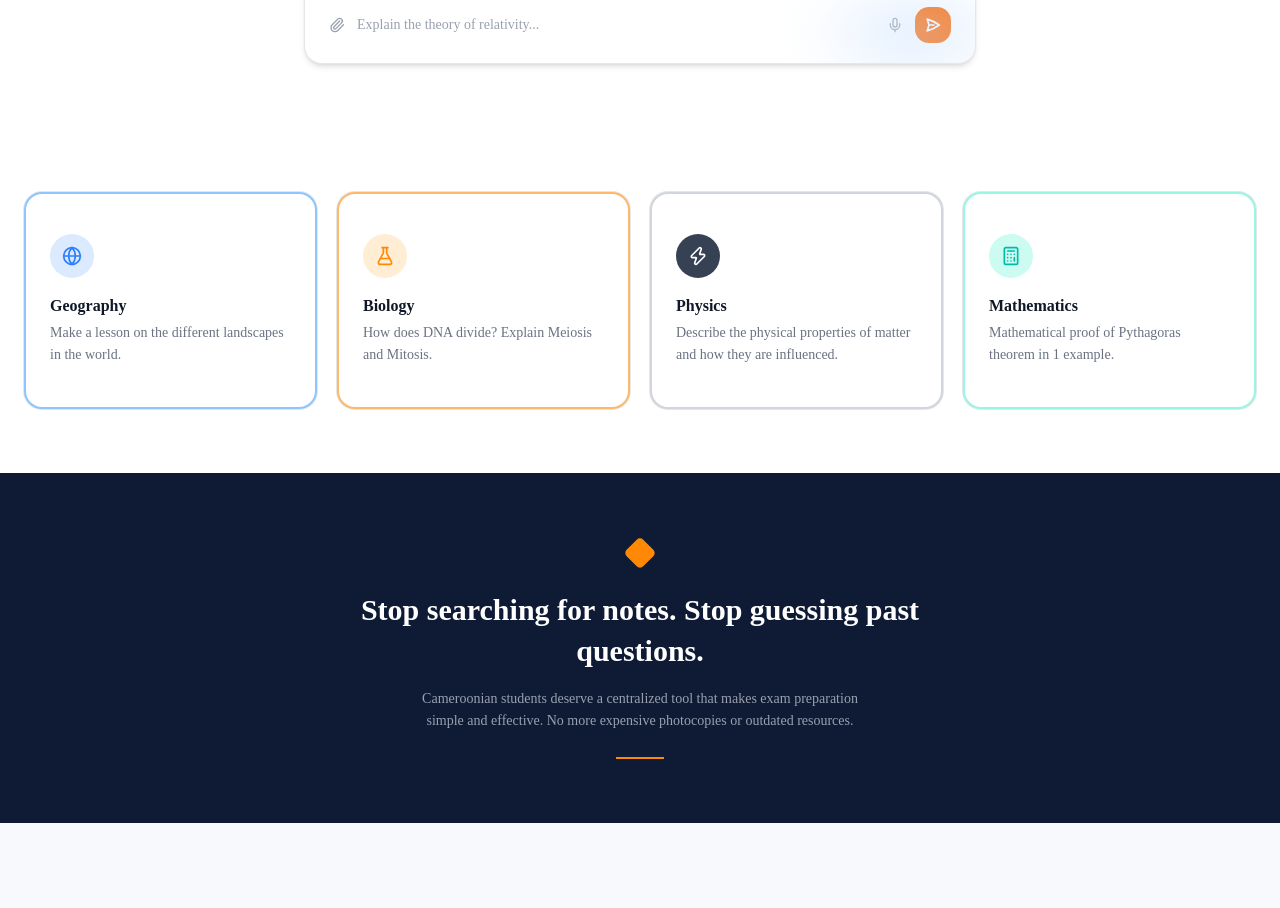
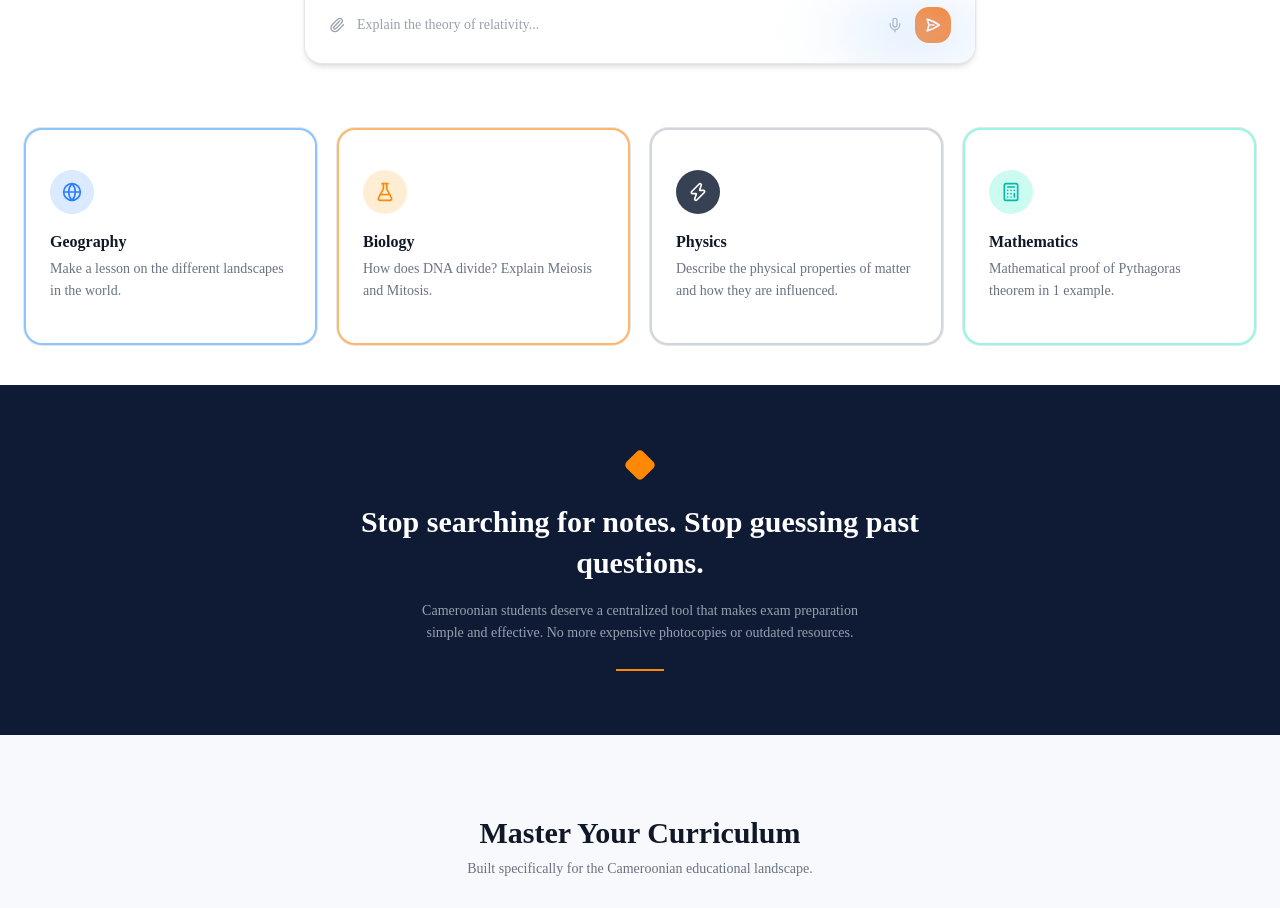
Before and after one commit to Nyellie793/readam-frontend-, a Next.js app: page / in a window 1280 px wide. Shown: the part 900-1808 px from the top of the page. Built offline with nearby package versions, Linux system fonts and the light colour scheme.

Commit message:
Updated and readjusted

```diff
--- a/src/components/sections/Subjects.jsx
+++ b/src/components/sections/Subjects.jsx
@@ -38,7 +38,7 @@
 
 export default function Subjects() {
   return (
-    <section className="mx-auto max-w-7xl px-6 py-16">
+    <section className="mx-auto max-w-7xl px-6 py- pb-10">
       <div className="grid grid-cols-1 gap-5 sm:grid-cols-2 lg:grid-cols-4">
         {subjects.map((subject) => {
           const Icon = subject.icon;
```
